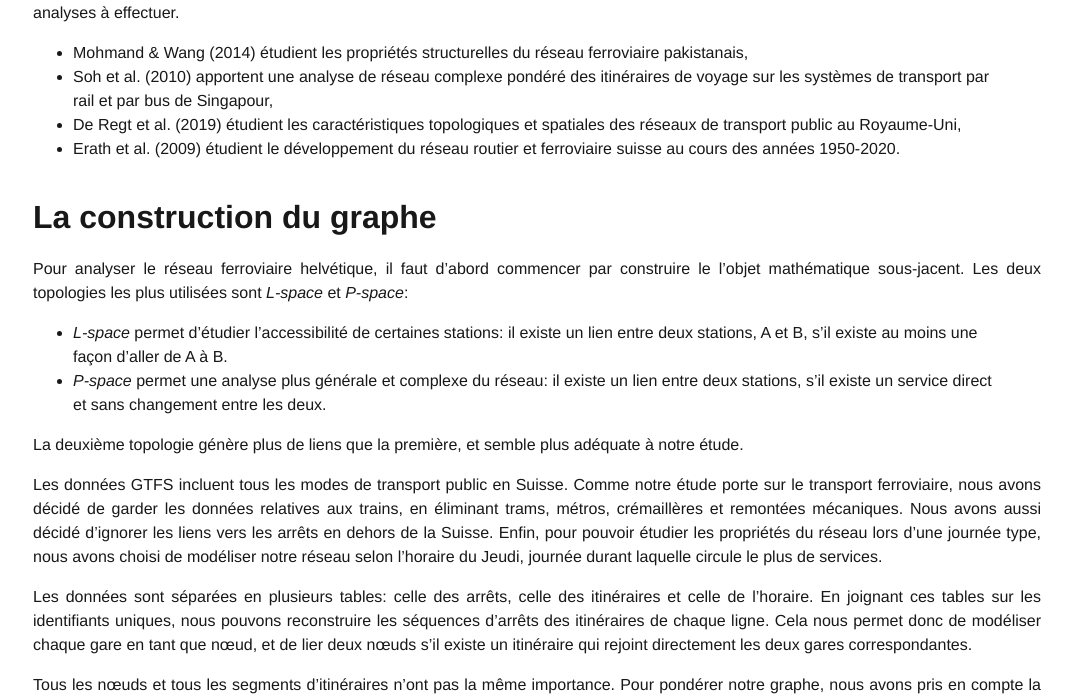
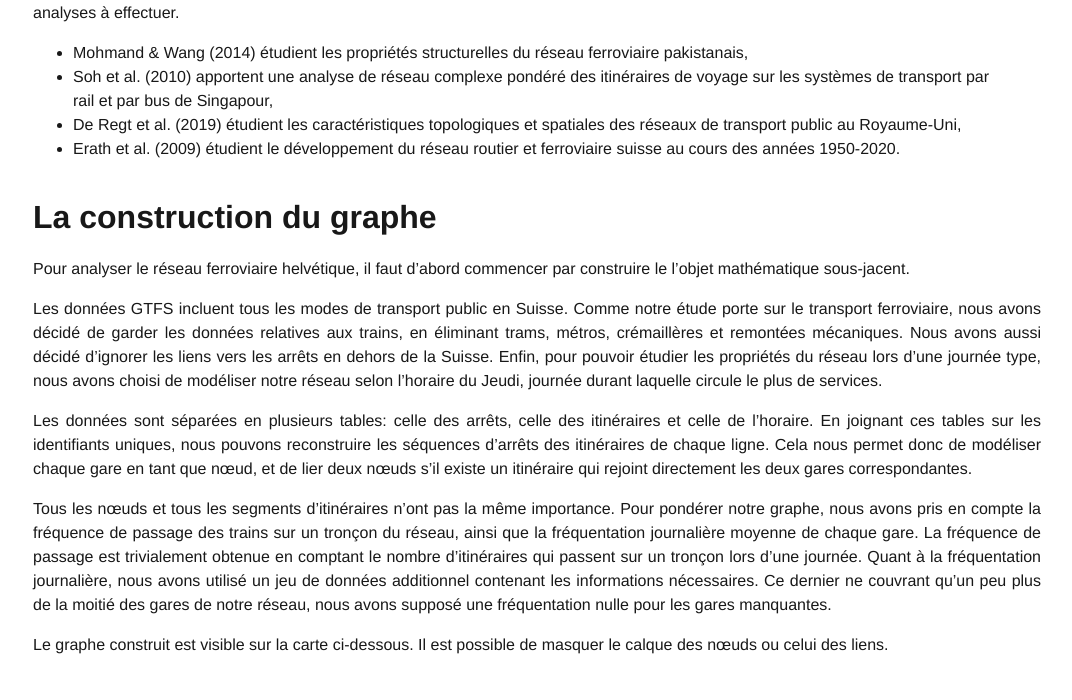
Before and after one commit to karimassi/cds-2021, a Jekyll site: the page built from docs/index.md, in a window 1280 px wide and 1400 px high, scrolled down 1282 px. Shown: the top 700 px of the window, without its empty margins (103-1175 px from the left). Built offline with Jekyll 4.4.1, drawn with Linux system fonts in a browser that asks for light colours; some of the changed text lies outside the part shown.

```diff
--- a/docs/index.md
+++ b/docs/index.md
@@ -25,11 +25,7 @@
 
 ## La construction du graphe
 
-Pour analyser le réseau ferroviaire helvétique, il faut d'abord commencer par construire le l'objet mathématique sous-jacent. Les deux topologies les plus utilisées sont *L-space* et *P-space*:
--  *L-space* permet d'étudier l'accessibilité de certaines stations: il existe un lien entre deux stations, A et B, s'il existe au moins une façon d'aller de A à B.
-- *P-space* permet une analyse plus générale et complexe du réseau: il existe un lien entre deux stations, s'il existe un service direct et sans changement entre les deux.
-
-La deuxième topologie génère plus de liens que la première, et semble plus adéquate à notre étude.
+Pour analyser le réseau ferroviaire helvétique, il faut d'abord commencer par construire le l'objet mathématique sous-jacent.
 
 Les données GTFS incluent tous les modes de transport public en Suisse. Comme notre étude porte sur le transport ferroviaire, nous avons décidé de garder les données relatives aux trains, en éliminant trams, métros, crémaillères et remontées mécaniques. Nous avons aussi décidé d'ignorer les liens vers les arrêts en dehors de la Suisse. Enfin, pour pouvoir étudier les propriétés du réseau lors d'une journée type, nous avons choisi de modéliser notre réseau selon l'horaire du Jeudi, journée durant laquelle circule le plus de services.
 
@@ -37,7 +33,7 @@
 
 Tous les nœuds et tous les segments d'itinéraires n'ont pas la même importance. Pour pondérer notre graphe, nous avons pris en compte la fréquence de passage des trains sur un tronçon du réseau, ainsi que la fréquentation journalière moyenne de chaque gare. La fréquence de passage est trivialement obtenue en comptant le nombre d'itinéraires qui passent sur un tronçon lors d'une journée. Quant à la fréquentation journalière, nous avons utilisé un jeu de données additionnel contenant les informations nécessaires. Ce dernier ne couvrant qu'un peu plus de la moitié des gares de notre réseau, nous avons supposé une fréquentation nulle pour les gares manquantes.
 
-Le graphe construit est visible sur la carte ci-dessous. Il est possible de masquer le calque des nœuds ou des liens.
+Le graphe construit est visible sur la carte ci-dessous. Il est possible de masquer le calque des nœuds ou celui des liens.
 
 <br/>
 <iframe src="network.html" id="map" height="600px" width="100%" style="border:none;"></iframe>
```
